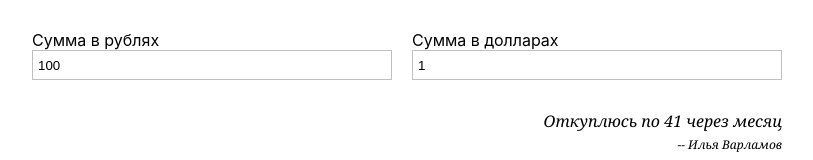
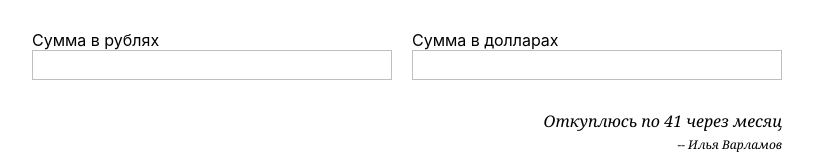
Before and after one commit to mirag0505/testing-workshop, a React (Create React App) app: page / in a window 1280 px wide. Shown: the top 160 px of the page, without its empty margins (238-1051 px from the left). Built offline with nearby package versions, Linux system fonts and the light colour scheme.

Commit message:
implement byinding

```diff
--- a/src/components/Converter/Converter.js
+++ b/src/components/Converter/Converter.js
@@ -2,7 +2,8 @@ import styles from "./Converter.module.css";
 import { useConverter } from "./useConverter";
 
 export function Converter() {
-  const { dol, rub, updateDol, updateRub } = useConverter();
+  const { rub, usd, updateRub, updateUsd } = useConverter();
+
   return (
     <form className={styles.converter}>
       <label>
@@ -23,8 +24,8 @@ export function Converter() {
           name="usd"
           min="0"
           step="1"
-          value={dol}
-          onChange={(e) => updateDol(e.target.value)}
+          value={usd}
+          onChange={(e) => updateUsd(e.target.value)}
         />
       </label>
     </form>
--- a/src/components/Converter/useConverter.js
+++ b/src/components/Converter/useConverter.js
@@ -1,13 +1,22 @@
 import { useState } from "react";
+import { rubToUsd } from "../../domain/converter";
 
-export function useConverter() {
-  const [rub, setRub] = useState(100);
-  const [dol, setDol] = useState(1);
+export function useConverter(initialRubValue, course) {
+  const calculatedUsdAmount = rubToUsd(initialRubValue, course);
+  const [rub, setRub] = useState(initialRubValue);
+  const [usd, setUsd] = useState(calculatedUsdAmount);
+
+  function updateRub(value) {
+    const rub = value;
+    const usd = rubToUsd(rub, course);
+    setRub(rub);
+    setUsd(usd);
+  }
 
   return {
     rub,
-    dol,
-    updateDol: setDol,
-    updateRub: setRub,
+    usd,
+    updateRub,
+    updateUsd: setUsd,
   };
 }
--- a/src/domain/converter.js
+++ b/src/domain/converter.js
@@ -1,7 +1,7 @@
+export function rubToUsd(value, course) {
+  return Number((value / course).toFixed(2));
+}
+
 export function usdToRub(value, course) {
   return Number((value * course).toFixed(2));
 }
-
-export function rubToUsd(value, course) {
-  return Number((value / course).toFixed(2));
-}
```
Also changed, not shown: 1 other file (tests, documents, lock files or other folders).
